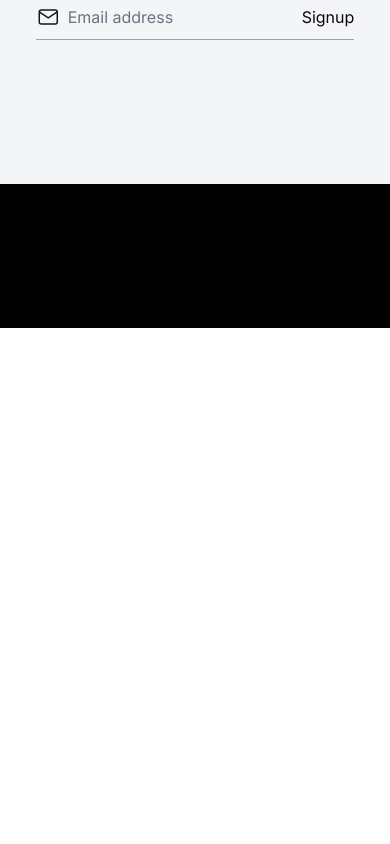
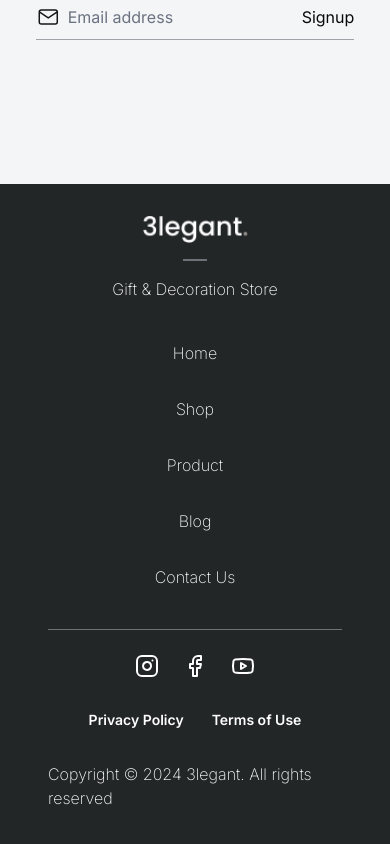
Before and after one commit to afridiwhatever/elegant-furnitures, a Next.js app: page / in a window 390 px wide. Shown: the part 6468-7312 px from the top of the page. Before the commit the page ends 6796 px from the top, so only its background shows below. Built offline with nearby package versions, Linux system fonts and the light colour scheme.

Commit message:
footer mobile

```diff
--- a/src/components/Footer.tsx
+++ b/src/components/Footer.tsx
@@ -1,7 +1,70 @@
 import React from "react";
+import Image from "next/image";
+import Link from "next/link";
+import MaxWidthWrapper from "./MaxWidthWrapper";
+import { Instagram, Facebook, Youtube } from "lucide-react";
+
+const footerLinks = [
+  {
+    page: "Home",
+    to: "/home",
+  },
+  {
+    page: "Shop",
+    to: "/shop",
+  },
+  {
+    page: "Product",
+    to: "/product",
+  },
+
+  {
+    page: "Blog",
+    to: "/blog",
+  },
+  {
+    page: "Contact Us",
+    to: "/contact-is",
+  },
+];
 
 const Footer = () => {
-  return <div className="bg-black text-white h-36 w-full"></div>;
+  return (
+    <div className="bg-[#232627] text-[#FEFEFE] font-[200] w-full py-8">
+      <MaxWidthWrapper>
+        <div className="border-b border-b-[#6C7275]">
+          <div className="flex flex-col gap-4 items-center">
+            <Image src="/logo-white.png" height={24} width={105} alt="logo" />
+            <div aria-hidden className="w-[24px] h-[2px] bg-[#6C7275]"></div>
+            <p>Gift & Decoration Store</p>
+          </div>
+          <ul className="flex flex-col gap-8 py-10 lg:py-0 items-center">
+            {footerLinks.map(({ page, to }) => {
+              return (
+                <li key={to}>
+                  <Link href={to}>{page}</Link>
+                </li>
+              );
+            })}
+          </ul>
+        </div>
+        <div className="flex flex-col items-center py-6 gap-8">
+          <div className="flex gap-6">
+            <Instagram className="h-6 w-6" />
+            <Facebook className="h-6 w-6" />
+            <Youtube className="h-6 w-6" />
+          </div>
+          <div className="font-semibold text-sm">
+            <Link className="mr-7" href={"/privacy-policy"}>
+              Privacy Policy
+            </Link>
+            <Link href={"/terms-of-use"}>Terms of Use</Link>
+          </div>
+          <p>Copyright © 2024 3legant. All rights reserved</p>
+        </div>
+      </MaxWidthWrapper>
+    </div>
+  );
 };
 
 export default Footer;
```
Also changed, not shown: public/logo-white.png (added).
